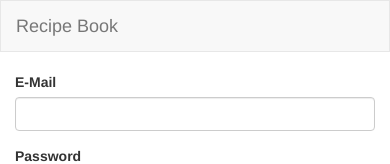
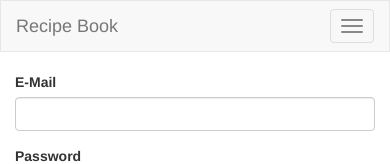
Before and after one commit to Shivugethub/myworld, an Angular app: page /#/auth in a window 390 px wide. Shown: the top 164 px of the page. Built offline with nearby package versions, Linux system fonts and the light colour scheme.

Commit message:
added toggle button for responsive on header

```diff
--- a/angular.json
+++ b/angular.json
@@ -27,7 +27,9 @@
               "./node_modules/bootstrap/dist/css/bootstrap.min.css",
               "src/styles.css"
             ],
-            "scripts": []
+            "scripts": [
+              "./node_modules/bootstrap/dist/js/bootstrap.min.js"
+            ]
           },
           "configurations": {
             "production": {
--- a/src/app/header/header.component.html
+++ b/src/app/header/header.component.html
@@ -1,10 +1,16 @@
 <nav class="navbar navbar-default">
   <div class="container-fluid">
     <div class="navbar-header">
+      <button type="button" class="navbar-toggle collapsed" data-toggle="collapse" data-target="#bs-example-navbar-collapse-1" aria-expanded="false">
+        <span class="sr-only">Toggle navigation</span>
+        <span class="icon-bar"></span>
+        <span class="icon-bar"></span>
+        <span class="icon-bar"></span>
+      </button>
       <a  class='navbar-brand'>Recipe Book</a>
     </div>
 
-    <div class="collapse navbar-collapse">
+    <div class="collapse navbar-collapse" id="bs-example-navbar-collapse-1">
       <ul class="nav navbar-nav">
         <li routerLinkActive="myactive"><a routerLink="/recipes" *ngIf="isAuthenticated">Recipes</a></li>
         <li routerLinkActive="myactive"><a routerLink="/auth" *ngIf="!isAuthenticated">Authenticate</a></li>
--- a/src/index.html
+++ b/src/index.html
@@ -9,6 +9,7 @@
   <link rel="icon" type="image/x-icon" href="favicon.ico">
 </head>
 <body>
+   <script src="https://code.jquery.com/jquery-1.12.4.min.js" integrity="sha384-nvAa0+6Qg9clwYCGGPpDQLVpLNn0fRaROjHqs13t4Ggj3Ez50XnGQqc/r8MhnRDZ" crossorigin="anonymous"></script>
   <app-root></app-root>
 </body>
 </html>
```
Also changed, not shown: src/app/app.component.ts (line endings or trailing spaces).
